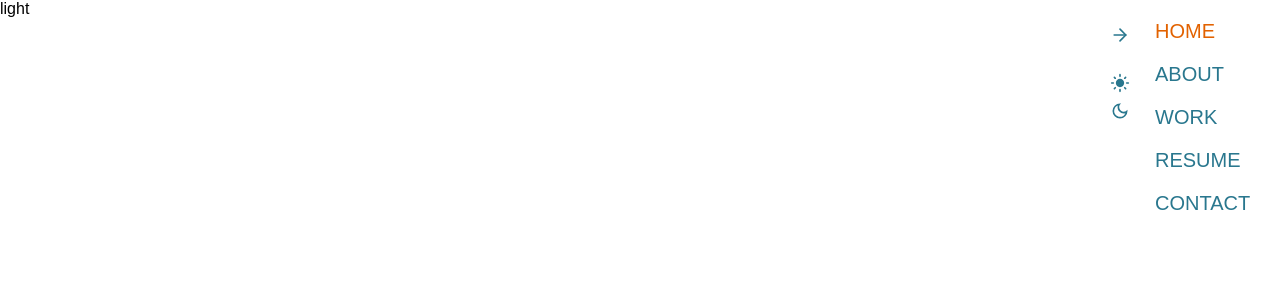
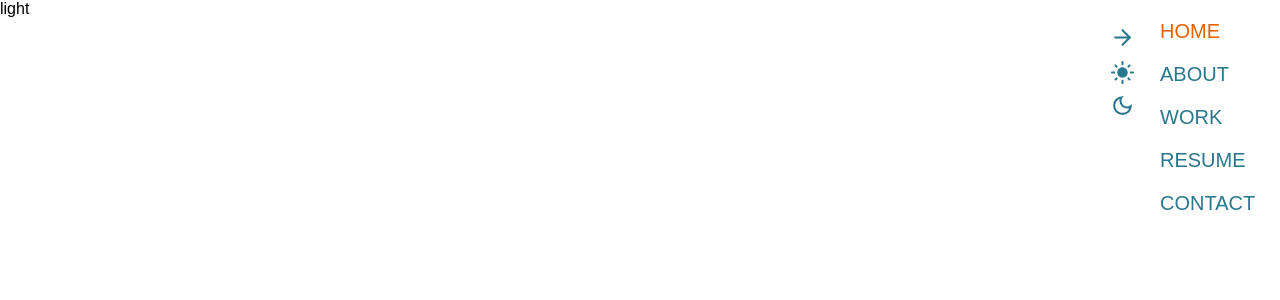
Before and after one commit to huntergroff/portfolio, a React (Create React App) app: page / in a window 1280 px wide. Shown: the top 300 px of the page. Built offline with nearby package versions, Linux system fonts and the light colour scheme; a web font is replaced by a local one.

Commit message:
formatting fixes for header and sidenav

```diff
--- a/src/App.css
+++ b/src/App.css
@@ -51,10 +51,10 @@ a.active, a:hover {
 .sidenav {
     position: fixed;
     display: flex;
+    transform: rotate(-90deg);
     width: 100vh;
-    transform: rotate(-90deg);
-    left: -330px;
-    top: 49%;
+    left: -47vh;
+    top: 49vh;
     justify-content: space-evenly;
     z-index: 10;
 }
--- a/src/Styles/Header.css
+++ b/src/Styles/Header.css
@@ -7,6 +7,7 @@
     right: -125px;
     transition-duration: 200ms;
     z-index: 10;
+    padding-left: 20px;
 }
 
 #header.expand {
@@ -16,19 +17,17 @@
 #header .arrow-and-theme {
     display: flex;
     flex-direction: column;
-    align-items: center;
-    justify-content: space-between;
+    align-items: flex-start;
     margin: 25px 25px 0 0;
 }
 
 #header .arrow {
     color: var(--interact);
-    width: 20px;
-    height: auto;
-    margin: 0;
+    width: 25px;
+    height: 25px;
+    margin-bottom: 2px;
     cursor: pointer;
     transition-duration: 200ms;
-    margin-bottom: 20px;
 }
 
 #header .arrow:hover {
--- a/src/Styles/ThemeToggler.css
+++ b/src/Styles/ThemeToggler.css
@@ -7,8 +7,8 @@
 }
 
 .toggle-icon {
-    width: 20px;
-    height: 20px;
+    width: 25px;
+    height: 25px;
     color: inherit;
     transition-duration: 200ms;
     margin-top: 8px;
```
